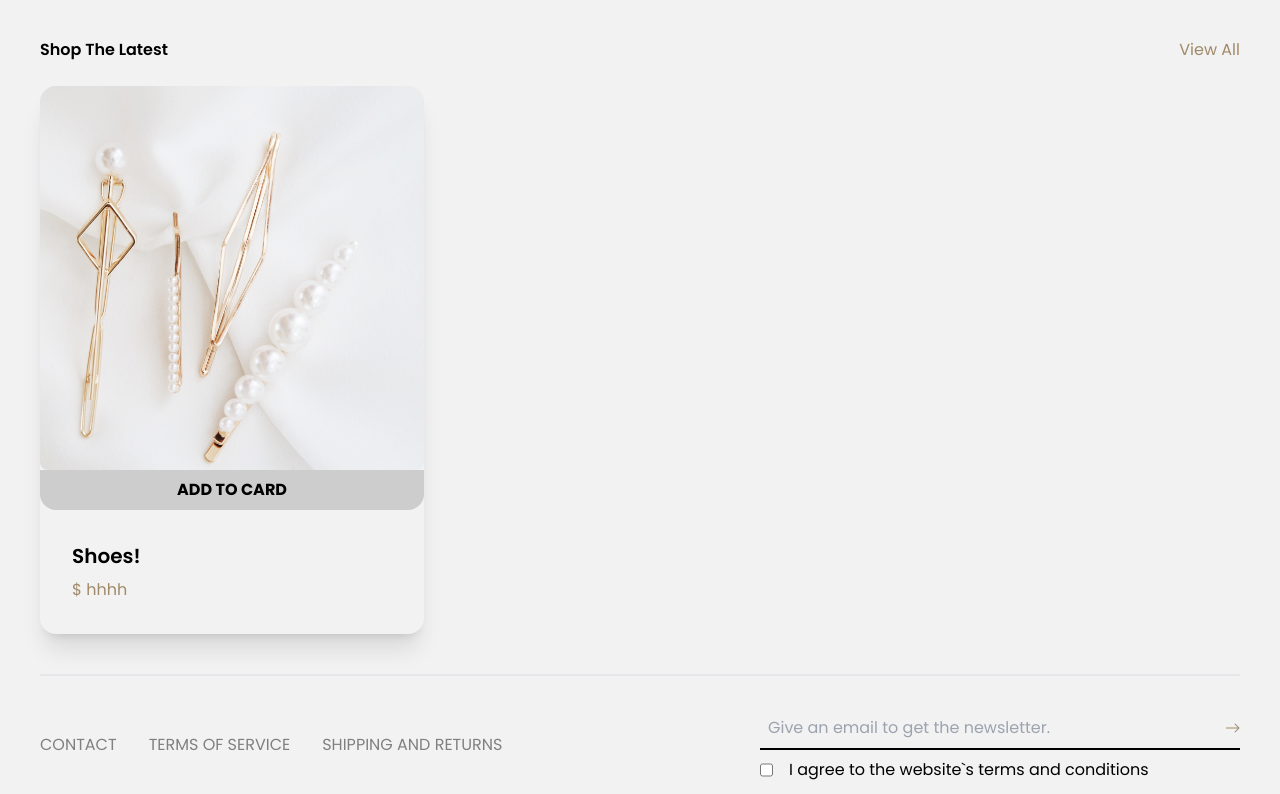
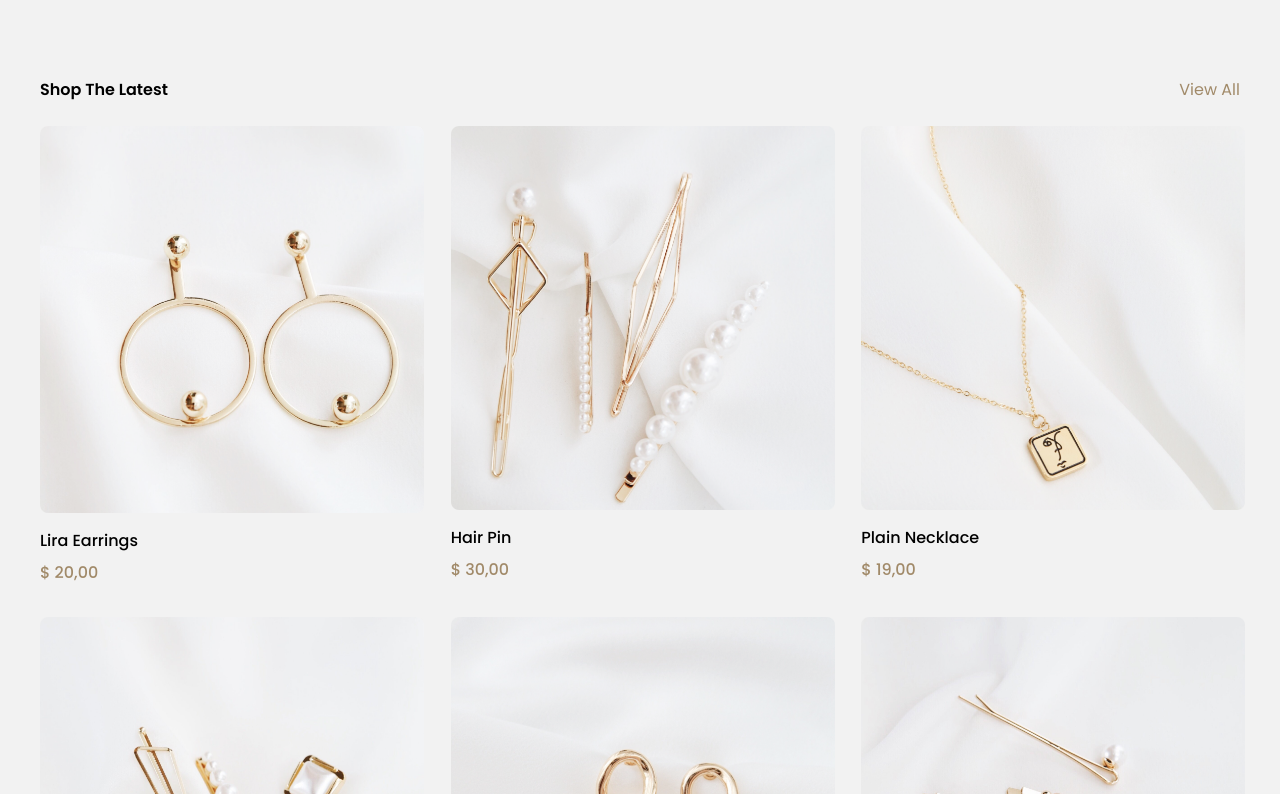
Before and after one commit to Twise007/shoppe, a React (Create React App) app: page / in a window 1280 px wide. Shown: the part 786-1580 px from the top of the page. Built offline with nearby package versions, Linux system fonts and the light colour scheme.

Commit message:
section design

```diff
--- a/src/App.js
+++ b/src/App.js
@@ -9,7 +9,7 @@ import Footer from "./components/Footer";
 function App() {
   return (
     <BrowserRouter>
-      <div className="bg-white text-black px-10">
+      <div className="bg-white text-black px-4 md:px-10">
         <Navbar />
         <Hero />
         <Section />
--- a/src/components/Footer.jsx
+++ b/src/components/Footer.jsx
@@ -25,10 +25,10 @@ const datas = [
 
 const Footer = () => {
   return (
-    <div className="border-t-2 pt-8">
-      <div className="md:flex md:flex-row-reverse justify-between items-center ">
+    <div className="pt-8 border-t-2">
+      <div className="items-center justify-between md:flex md:flex-row-reverse ">
         <form>
-          <div className="w-[20rem] md:w-[30rem] flex items-center border-b-2 border-b-black">
+          <div className="w-[18rem] md:w-[30rem] flex items-center border-b-2 border-b-black">
             <input
               type="email"
               placeholder="Give an email to get the newsletter."
@@ -37,21 +37,25 @@ const Footer = () => {
             <BsArrowRight className="text-cl-acn hover:text-[24px] duration-300" />
           </div>
           <div className="flex pt-2">
-            <input type="checkbox" name="" id="" />
+            <input type="checkbox" name="" id="" className="checkbox" />
             <p className="pl-4">
               I agree to the website`s terms and conditions
             </p>
           </div>
         </form>
         <div className="md:flex  gap-8 uppercase text-[grey] pt-6 md:pt-0">
-          <p className="my-3 w-fit md:my-0 cursor-not-allowed">contact</p>
-          <p className="my-3 w-fit md:my-0 cursor-not-allowed">terms of service</p>
-          <p className="my-3 w-fit md:my-0 cursor-not-allowed">shipping and returns</p>
+          <p className="my-3 cursor-not-allowed w-fit md:my-0">contact</p>
+          <p className="my-3 cursor-not-allowed w-fit md:my-0">
+            terms of service
+          </p>
+          <p className="my-3 cursor-not-allowed w-fit md:my-0">
+            shipping and returns
+          </p>
         </div>
       </div>
-      <div className="py-4 md:pt-8 md:flex md:flex-row-reverse justify-between items-center">
+      <div className="items-center justify-between py-4 md:pt-8 md:flex md:flex-row-reverse">
         <div className="flex gap-8 ">
-          <p className=" flex items-center">Follow us on</p>
+          <p className="flex items-center ">Follow us on</p>
           <ul className="flex flex-row items-center justify-start h-16 gap-2 list-none ">
             {datas.map((data, index) => (
               <div key={index} onClick={() => window.open(data.link, "_blank")}>
--- a/src/components/Navbar.jsx
+++ b/src/components/Navbar.jsx
@@ -1,4 +1,4 @@
-import React, { useEffect, useState } from "react";
+import React, { useState } from "react";
 import Hamburger from "hamburger-react";
 import { BsCart, BsSearch, BsPerson } from "react-icons/bs";
 import { Link } from "react-router-dom";
--- a/src/constants/index.js
+++ b/src/constants/index.js
@@ -87,4 +87,4 @@ const sectionData = [
 
 
 
-export{heroBanner}
+export{heroBanner, sectionData}
--- a/src/pages/Hero.jsx
+++ b/src/pages/Hero.jsx
@@ -27,7 +27,7 @@ const Hero = () => {
     >
       <div>
         {heroBanner.map((banner, index) => (
-          <SwiperSlide>
+          <SwiperSlide key={index}>
             <div
               className="h-[90vh] hero relative rounded-2xl mb-4 object-contain"
               style={{
--- a/src/pages/Section.jsx
+++ b/src/pages/Section.jsx
@@ -1,28 +1,28 @@
 import React from "react";
+import { sectionData } from "../constants";
 import Img from "../assets/img2.png";
 
 const Section = () => {
   return (
-    <section className="pb-10">
-      <div className="flex justify-between py-6 relative">
+    <section className="my-10 md:mb-32">
+      <div className="relative flex justify-between py-6">
         <p className="font-semibold">Shop The Latest</p>
         <p className="text-cl-acn cursor-pointer hover:text-[16px] hover:font-semibold duration-300">
           View All
         </p>
       </div>
-      <div className="card w-96 shadow-xl">
-        <figure className=" rounded-b-none">
-          <img src={Img} alt="latest photo" className="rounded-none" />
-        </figure>
-        <p className=" uppercase font-bold text-center bg-[#cdcdcd] py-2 rounded-b-2xl hover:bg-cl-acn duration-300">
-          add to card
-        </p>
-        <div className="card-body">
-          <h2 className="card-title">Shoes!</h2>
-          <p className="text-cl-acn">
-            {"$"} {"hhhh"}
-          </p>
-        </div>
+      <div className="grid grid-cols-2 gap-8 xl:grid-cols-3">
+        {sectionData.map((section, index) => (
+          <div className="grid-cols-2 pt-10 w-36 md:w-72 lg:w-96 md:pt-0" key={index}>
+            <img src={section.image} alt="" />
+            <div className="pt-4">
+              <h2 className="pb-2 font-medium capitalize">{section.title}</h2>
+              <p className="font-medium text-cl-acn">
+                {"$"} {section.price}
+              </p>
+            </div>
+          </div>
+        ))}
       </div>
     </section>
   );
```
Also changed, not shown: 2 other files (tests, documents, lock files or other folders).
